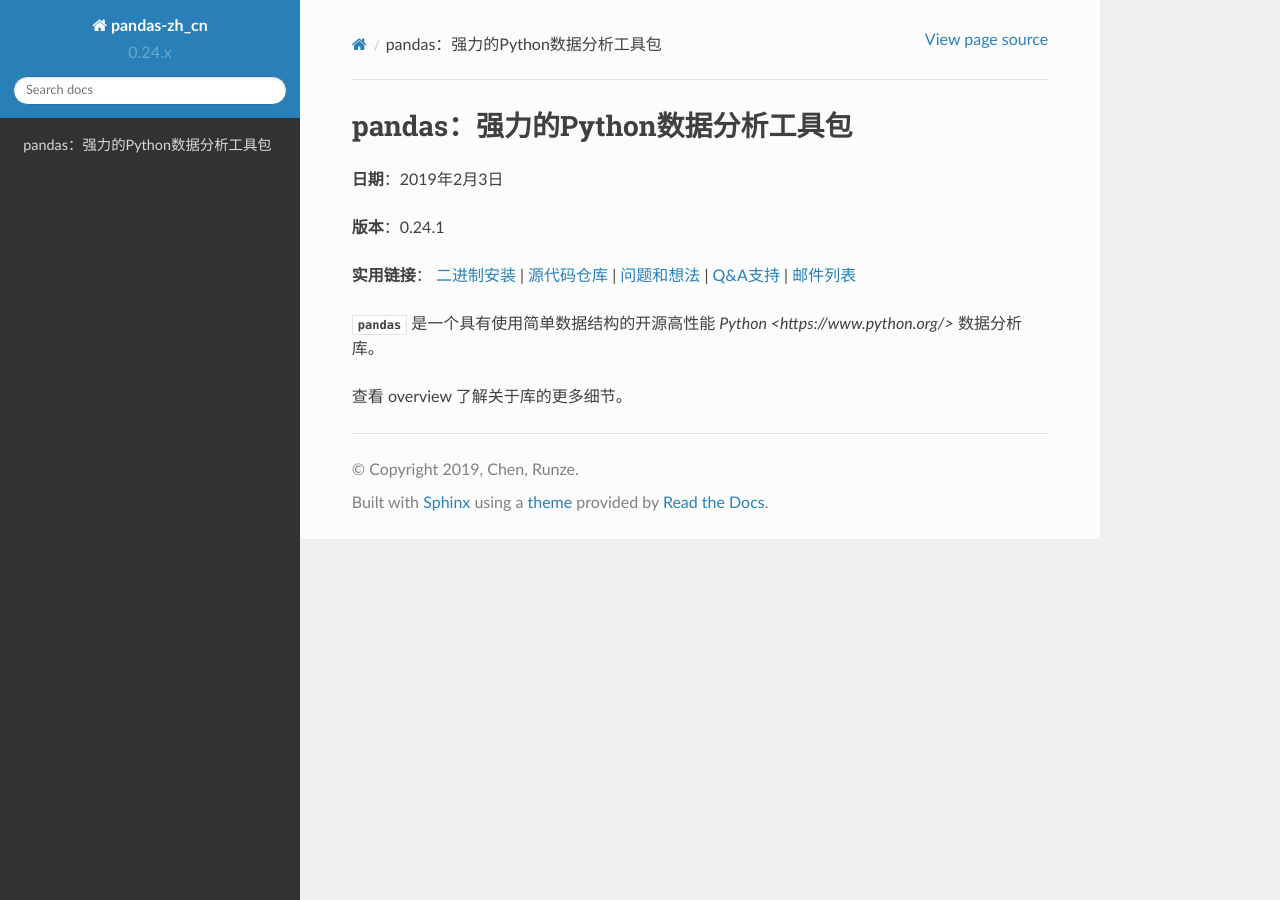
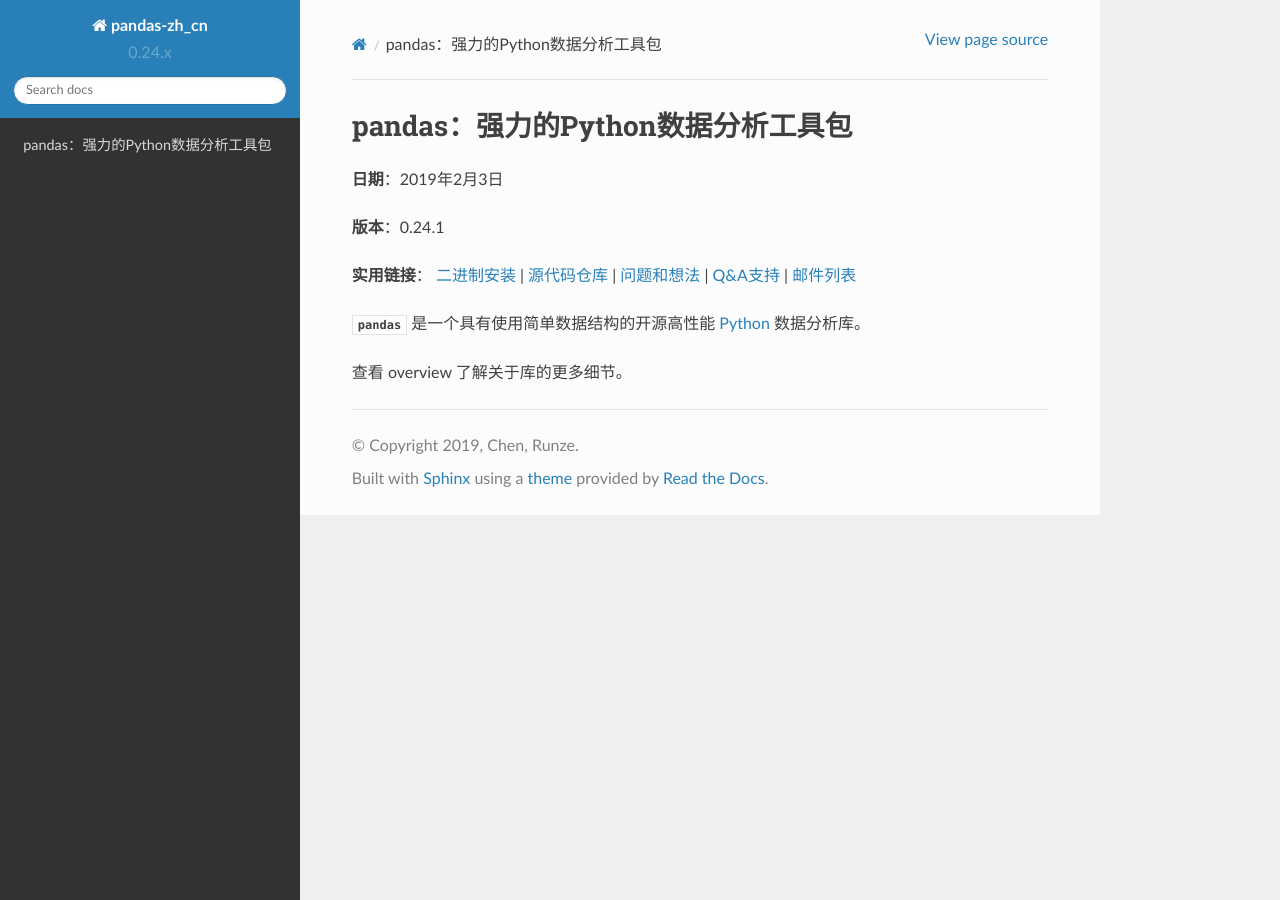
Before and after one commit to chenrz925/doc-pandas-zh_cn, a Sphinx documentation site: the page built from docs/source/index.rst, in a window 1280 px wide. Built offline with Sphinx 7.4.7 and the Read the Docs theme 2.0.0, drawn with Linux system fonts in a browser that asks for light colours.

Commit message:
#3 201903110801
Fix issues

```diff
--- a/docs/source/index.rst
+++ b/docs/source/index.rst
@@ -20,7 +20,7 @@
 `Q&A支持 <https://stackoverflow.com/questions/tagged/pandas>`__ |
 `邮件列表 <https://groups.google.com/forum/#!forum/pydata>`__
 
-:mod:`pandas` 是一个具有使用简单数据结构的开源高性能 `Python <https://www.python.org/>` 数据分析库。
+:mod:`pandas` 是一个具有使用简单数据结构的开源高性能 `Python <https://www.python.org/>`__ 数据分析库。
 
 查看 :ref:`overview` 了解关于库的更多细节。
 
```
